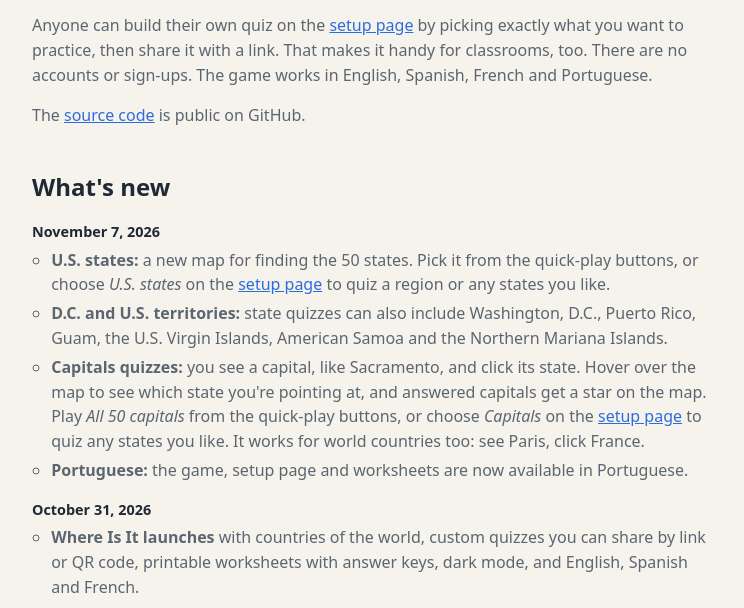
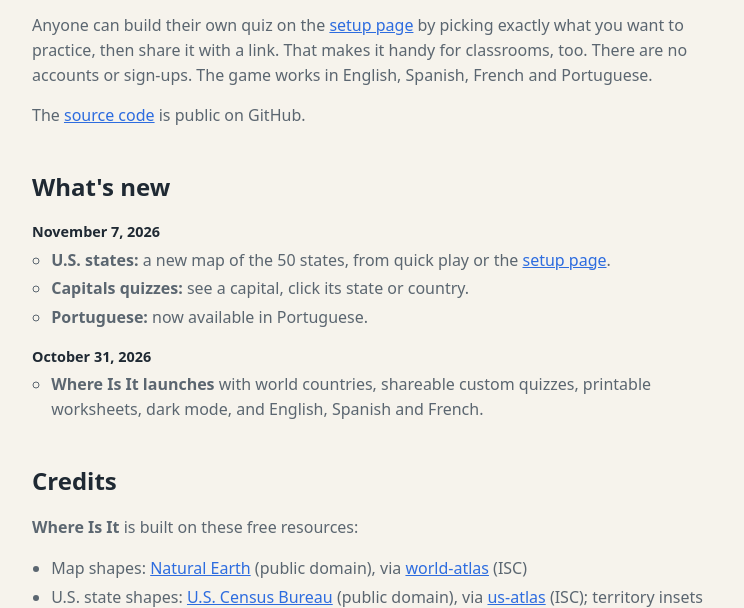
Before and after one commit to russellrain/where-is-it, a website: page about.html in a window 1280 px wide. Shown: the part 200-808 px from the top of the page, without its empty margins (264-1008 px from the left). Drawn offline with Linux system fonts and the light colour scheme.

Commit message:
shorten update notes

```diff
--- a/about.html
+++ b/about.html
@@ -123,23 +123,17 @@
       <li>
         <time datetime="2026-11-07">November 7, 2026</time>
         <ul>
-          <li><strong>U.S. states:</strong> a new map for finding the 50 states. Pick it from the quick-play buttons, or
-            choose <em>U.S. states</em> on the <a href="setup">setup page</a> to quiz a region or any states you like.</li>
-          <li><strong>D.C. and U.S. territories:</strong> state quizzes can also include Washington, D.C., Puerto Rico,
-            Guam, the U.S. Virgin Islands, American Samoa and the Northern Mariana Islands.</li>
-          <li><strong>Capitals quizzes:</strong> you see a capital, like Sacramento, and click its state. Hover over
-            the map to see which state you're pointing at, and answered capitals get a star on the map. Play
-            <em>All 50 capitals</em> from the quick-play buttons, or choose <em>Capitals</em> on the
-            <a href="setup">setup page</a> to quiz any states you like. It works for world countries too: see
-            Paris, click France.</li>
-          <li><strong>Portuguese:</strong> the game, setup page and worksheets are now available in Portuguese.</li>
+          <li><strong>U.S. states:</strong> a new map of the 50 states, from quick play or the
+            <a href="setup">setup page</a>.</li>
+          <li><strong>Capitals quizzes:</strong> see a capital, click its state or country.</li>
+          <li><strong>Portuguese:</strong> now available in Portuguese.</li>
         </ul>
       </li>
       <li>
         <time datetime="2026-10-31">October 31, 2026</time>
         <ul>
-          <li><strong>Where Is It launches</strong> with countries of the world, custom quizzes you can share by link or
-            QR code, printable worksheets with answer keys, dark mode, and English, Spanish and French.</li>
+          <li><strong>Where Is It launches</strong> with world countries, shareable custom quizzes, printable
+            worksheets, dark mode, and English, Spanish and French.</li>
         </ul>
       </li>
     </ul>
```
